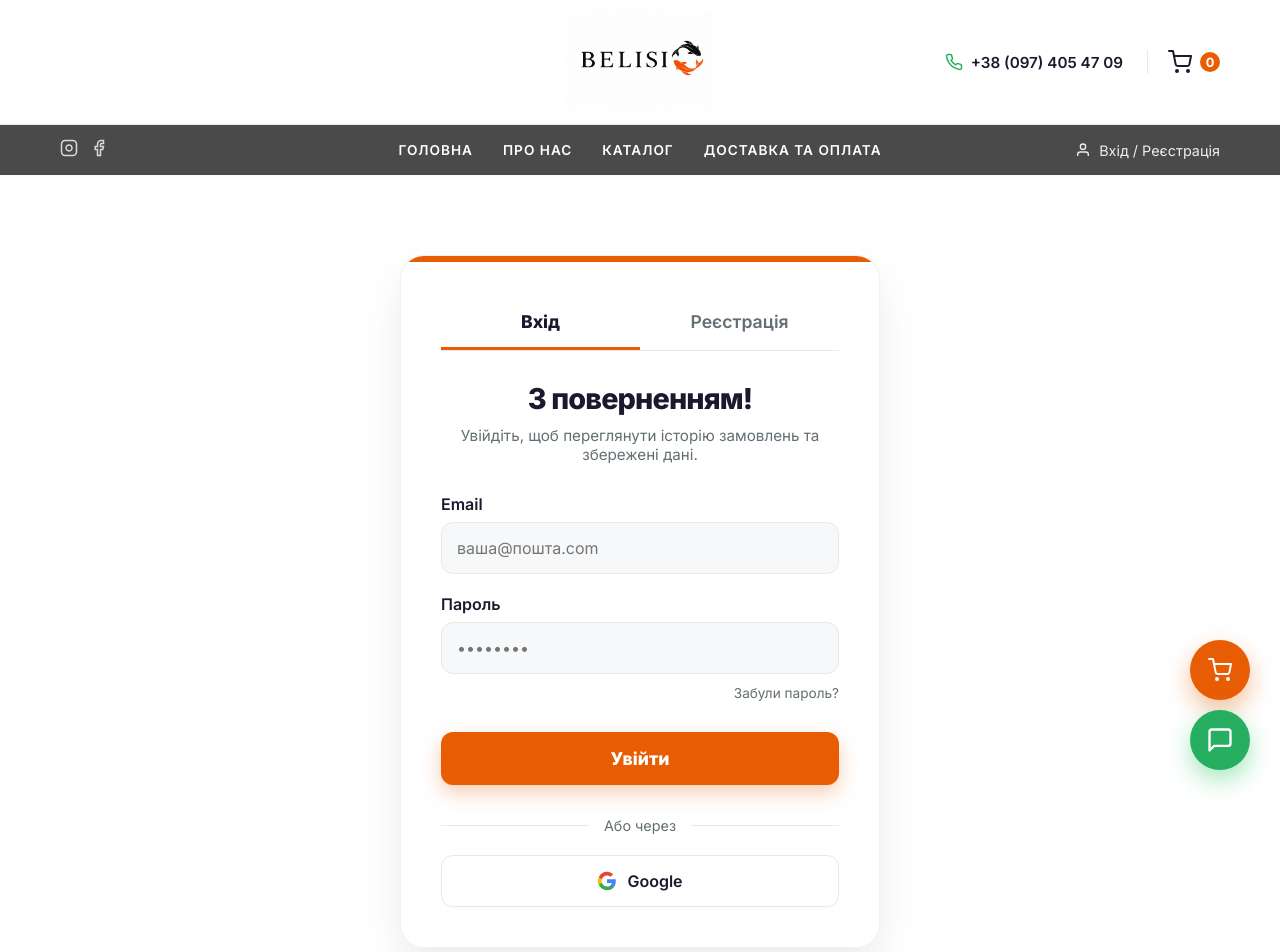
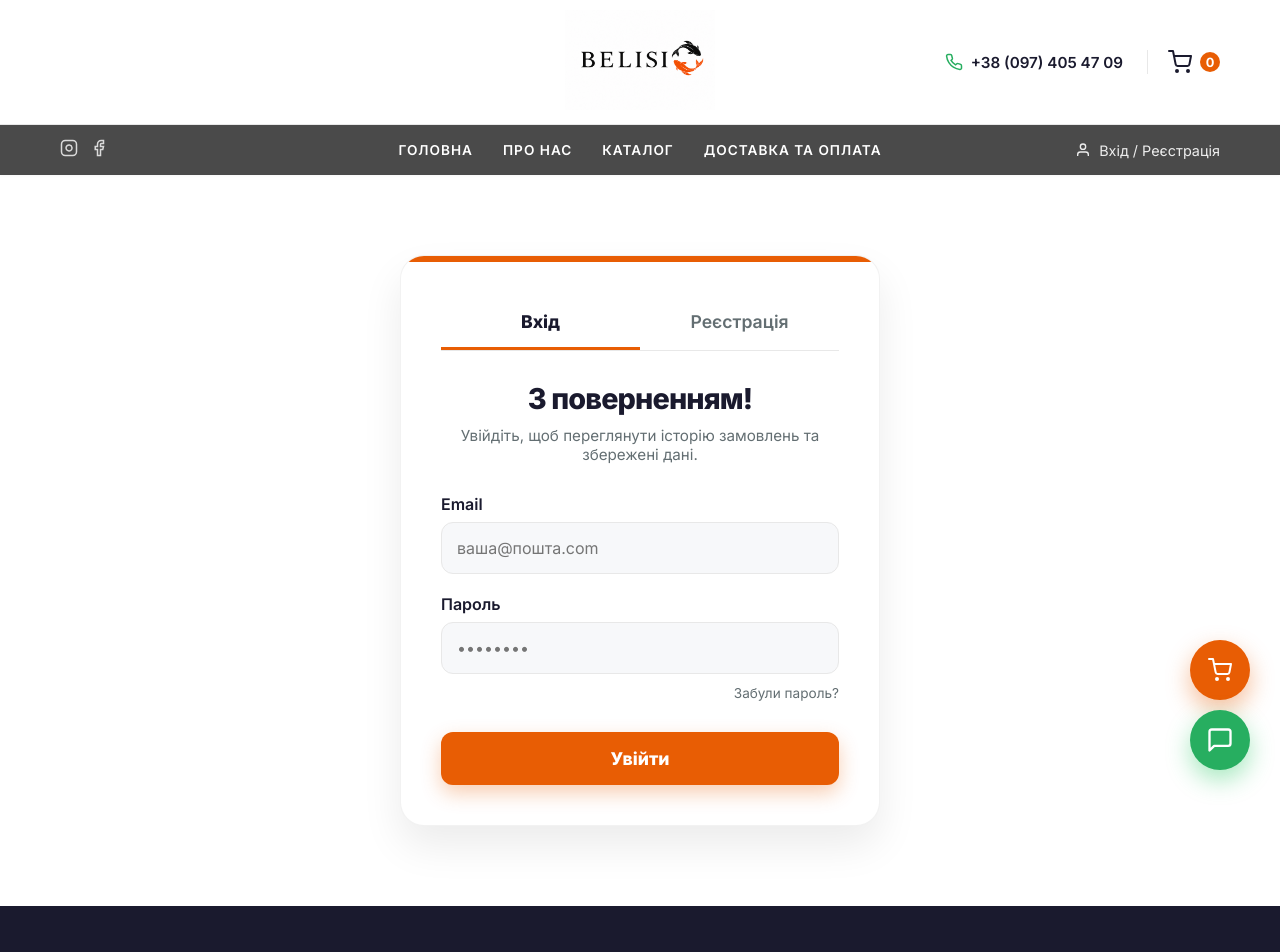
Before and after one commit to sanistezd/belisi-store, a Next.js app: page /login in a window 1280 px wide. Shown: the top 952 px of the page. Built offline with nearby package versions, Linux system fonts and the light colour scheme.

Commit message:
Remove Google auth and add image editing to admin products table

```diff
--- a/src/app/login/page.tsx
+++ b/src/app/login/page.tsx
@@ -210,38 +210,7 @@ export default function LoginPage() {
           </button>
         </form>
 
-        <div style={{ marginTop: "30px", position: "relative", textAlign: "center" }}>
-          <div style={{ position: "absolute", top: "50%", left: 0, right: 0, height: "1px", background: "var(--border)", zIndex: 1 }}></div>
-          <span style={{ position: "relative", zIndex: 2, background: "#ffffff", padding: "0 15px", color: "var(--text-secondary)", fontSize: "0.9rem" }}>Або через</span>
-        </div>
 
-        <button
-          style={{
-            width: "100%",
-            padding: "15px",
-            background: "white",
-            border: "1px solid var(--border)",
-            borderRadius: "12px",
-            fontSize: "1rem",
-            fontWeight: 600,
-            color: "var(--text)",
-            cursor: "pointer",
-            marginTop: "20px",
-            display: "flex",
-            alignItems: "center",
-            justifyContent: "center",
-            gap: "10px",
-            boxShadow: "0 2px 5px rgba(0,0,0,0.02)"
-          }}
-        >
-          <svg width="20" height="20" viewBox="0 0 24 24">
-            <path fill="#4285F4" d="M22.56 12.25c0-.78-.07-1.53-.2-2.25H12v4.26h5.92c-.26 1.37-1.04 2.53-2.21 3.31v2.77h3.57c2.08-1.92 3.28-4.74 3.28-8.09z"/>
-            <path fill="#34A853" d="M12 23c2.97 0 5.46-.98 7.28-2.66l-3.57-2.77c-.98.66-2.23 1.06-3.71 1.06-2.86 0-5.29-1.93-6.16-4.53H2.18v2.84C3.99 20.53 7.7 23 12 23z"/>
-            <path fill="#FBBC05" d="M5.84 14.09c-.22-.66-.35-1.36-.35-2.09s.13-1.43.35-2.09V7.07H2.18C1.43 8.55 1 10.22 1 12s.43 3.45 1.18 4.93l2.85-2.22.81-.62z"/>
-            <path fill="#EA4335" d="M12 5.38c1.62 0 3.06.56 4.21 1.64l3.15-3.15C17.45 2.09 14.97 1 12 1 7.7 1 3.99 3.47 2.18 7.07l3.66 2.84c.87-2.6 3.3-4.53 6.16-4.53z"/>
-          </svg>
-          Google
-        </button>
 
       </div>
     </div>
```
Also changed, not shown: src/app/admin/page.tsx (+13 -0 lines).
